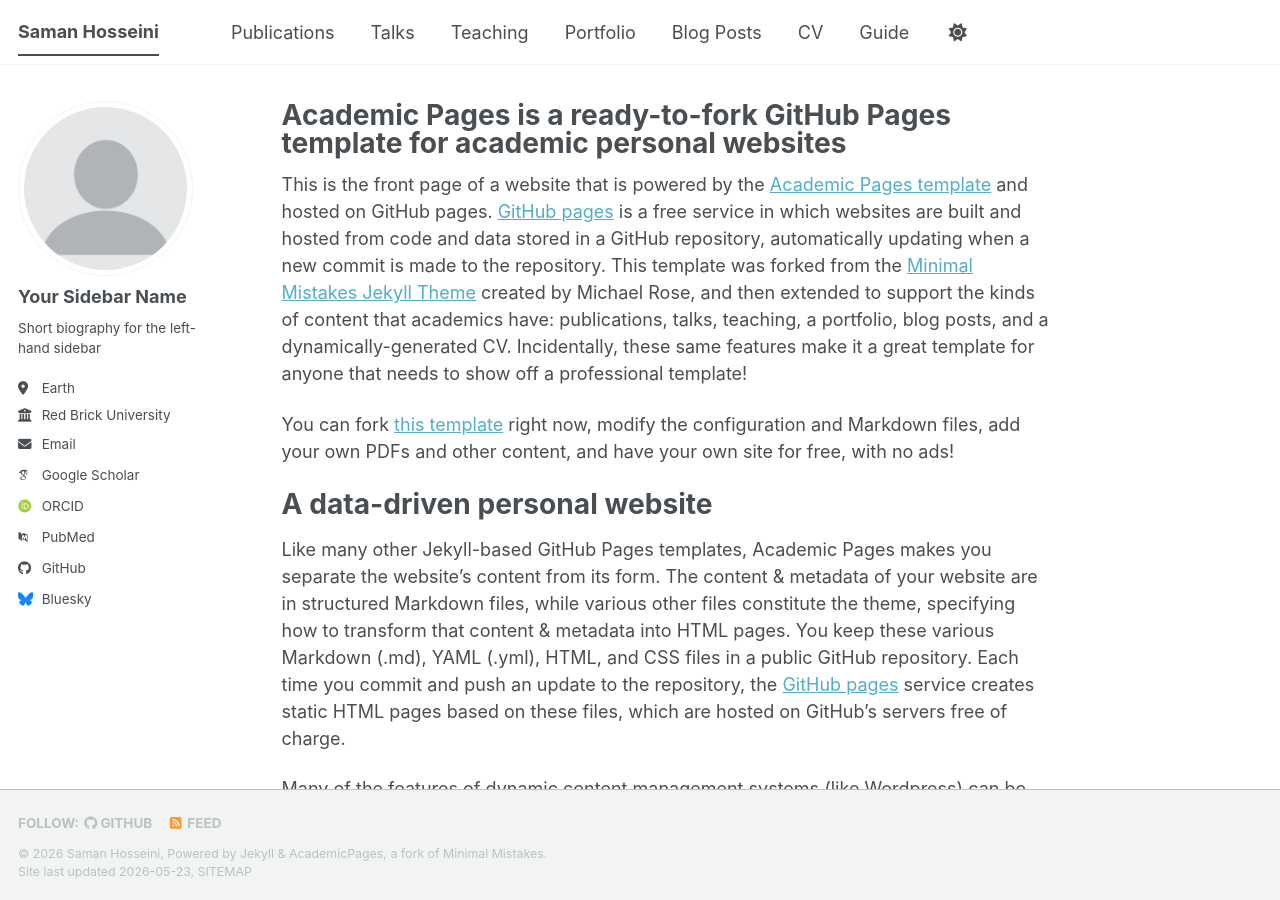
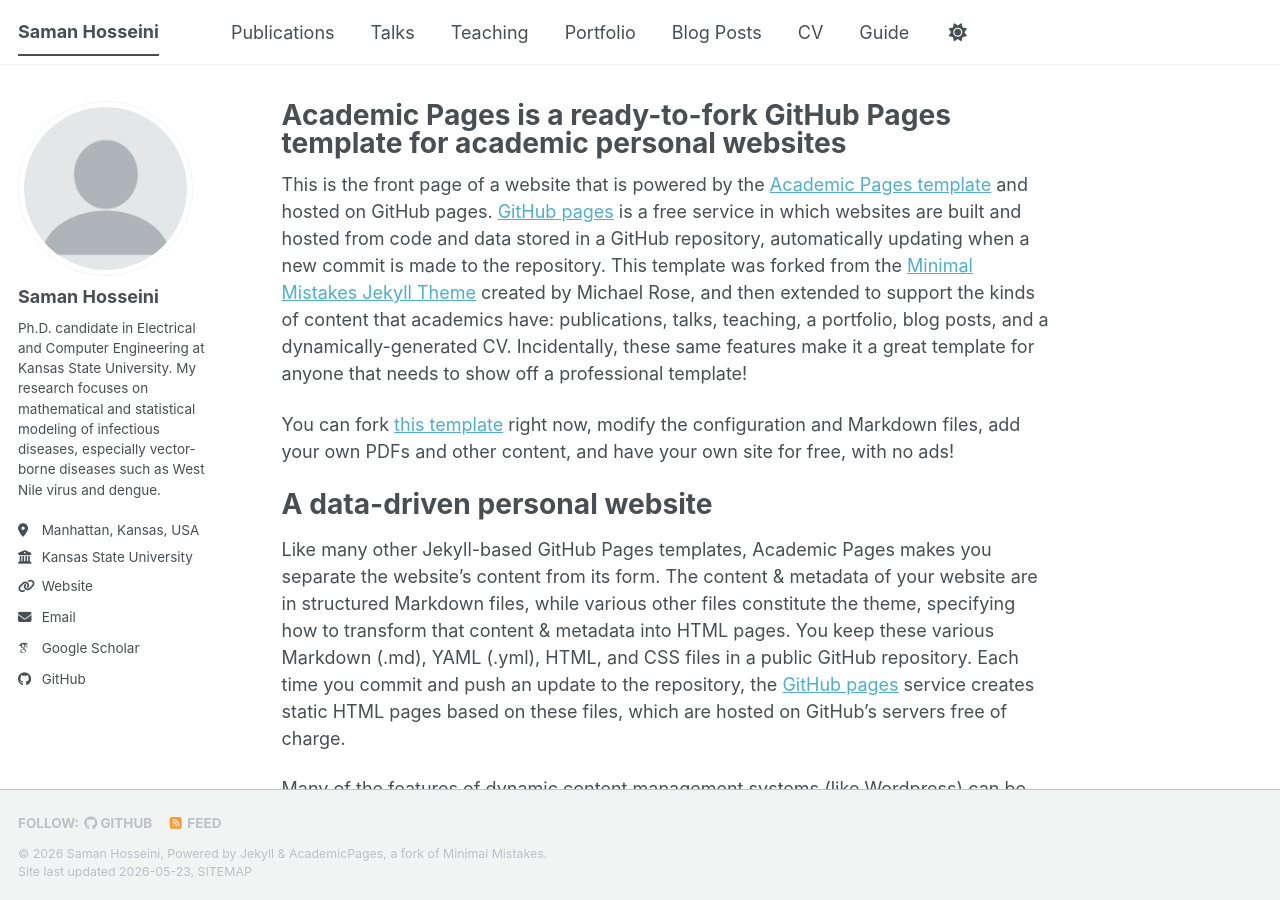
Before and after one commit to Saman-Hoss/Saman-Hoss.github.io, a Jekyll site: the page built from _pages/about.md, in a window 1280 px wide and 900 px high. Built offline with Jekyll 4.4.1, drawn with Linux system fonts in a browser that asks for light colours; some web fonts are replaced; a script bundle is joined from its source files by our own code; library files that are not in the unit come from our copies; some of the changed lines change nothing that is shown.

Commit message:
Update _config.yml

```diff
--- a/_config.yml
+++ b/_config.yml
@@ -1,133 +1,125 @@
 # Welcome to Jekyll!
-#
-# This config file is meant for settings that affect your entire site, values
-# which you are expected to set up once and rarely need to edit after that.
-# For technical reasons, this file is *NOT* reloaded automatically when you use
-# `jekyll serve -l -H localhost`. If you change this file, please restart the
-# server process.
 
 # Basic Site Settings
 locale                   : "en-US"
-site_theme               : "default" # The available themes options are "default", "air", "sunrise", "mint", "dirt" and "contrast"
+site_theme               : "default"
 title                    : "Saman Hosseini"
 title_separator          : "-"
 name                     : &name "Saman Hosseini"
-description              : &description "Saman Hosseini's academic portfolio"   # Update this with a general description of your site, this is the default if not overridden by a page
-url                      : "https://Saman-Hoss.github.io" # The base hostname & protocol for your site e.g. "https://[your GitHub username].github.io",
-                                                           # or if you already have some other page hosted on Github then use "https://[your GitHub username].github.io/[Your Repo Name]"
-baseurl                  : "" # the subpath of your site, e.g. "/blog"
+description              : &description "Academic portfolio of Saman Hosseini"
+url                      : "https://saman-hoss.github.io"
+baseurl                  : ""
 repository               : "Saman-Hoss/Saman-Hoss.github.io"
 
-# Site Author - The following control what appear as part of the author content on the side bar.
-#               If a field is blank the icon and link will not appear, otherwise it will be shown.
-#               Additional customization can be done by editing /_includes/author-profile.html
+# Site Author
 author:
   # Biographic information
   avatar           : "profile.png"
-  name             : "Your Sidebar Name"
-  pronouns         : # example: "she/her"
-  bio              : "Short biography for the left-hand sidebar"
-  location         : "Earth"
-  employer         : "Red Brick University"
-  uri              : # URL
-  email            : "none@example.org"
+  name             : "Saman Hosseini"
+  pronouns         :
+  bio              : "Ph.D. candidate in Electrical and Computer Engineering at Kansas State University. My research focuses on mathematical and statistical modeling of infectious diseases, especially vector-borne diseases such as West Nile virus and dengue."
+  location         : "Manhattan, Kansas, USA"
+  employer         : "Kansas State University"
+  uri              : "https://ece.k-state.edu/netse/members/Saman.html"
+  email            : "shosseini@ksu.edu"
 
   # Academic websites
-  academia         : # URL
-  arxiv            : # URL - Update with the correct link to your profile
-  googlescholar    : "https://scholar.google.com/citations?user=PS_CX0AAAAAJ"
-  inspire-hep      : # URL
-  impactstory      : # URL
-  orcid            : "https://orcid.org/yourorcidurl"
-  semantic         : # URL
-  ssrn             : # URL
-  pubmed           : "https://www.ncbi.nlm.nih.gov/pubmed/?term=john+snow"
-  researchgate     : # URL
-  scopus           : # URL
-  zotero           : # URL
-
+  academia         :
+  arxiv            :
+  googlescholar    : "https://scholar.google.com/citations?user=Ipqdoz4AAAAJ&hl=en"
+  inspire-hep      :
+  impactstory      :
+  orcid            :
+  semantic         :
+  ssrn             :
+  pubmed           :
+  researchgate     :
+  scopus           :
+  zotero           :
 
   # Repositories and software development
-  bitbucket        : # Username - Update with your username on the site
-  codepen          : # Username
-  dribbble         : # Username
-  github           : "academicpages"
-  kaggle           : # Username
-  stackoverflow    : # User number or user number and name (i.e., use "1" or "1/jeff-atwood")
+  bitbucket        :
+  codepen          :
+  dribbble         :
+  github           : "Saman-Hoss"
+  kaggle           :
+  stackoverflow    :
 
   # Social media
-  artstation       : # Username
-  bluesky          : "bsky.app" # Replace this with you Bluesky username
-  facebook         : # Username
-  flickr           : # Username
-  foursquare       : # Username
-  goodreads        : # Username
-  google_plus      : # Username
-  keybase          : # Username
-  instagram        : # Username
-  lastfm           : # Username
-  linkedin         : # Username
-  mastodon         : # URL
-  medium           : # URL
-  pinterest        : # Username
-  soundcloud       : # Username
-  steam            : # Username
-  telegram         : # URL
-  tumblr           : # Username
-  twitter          : # Username for X / Twitter
-  vine             : # Username
-  weibo            : # Username
-  wikipedia        : # Username
-  xing             : # Username
-  youtube          : # Username
-  zhihu            : # Username
+  artstation       :
+  bluesky          :
+  facebook         :
+  flickr           :
+  foursquare       :
+  goodreads        :
+  google_plus      :
+  keybase          :
+  instagram        :
+  lastfm           :
+  linkedin         :
+  mastodon         :
+  medium           :
+  pinterest        :
+  soundcloud       :
+  steam            :
+  telegram         :
+  tumblr           :
+  twitter          :
+  vine             :
+  weibo            :
+  wikipedia        :
+  xing             :
+  youtube          :
+  zhihu            :
 
-# Publication Category - The following the list of publication categories and their headings
+# Publication Category
 publication_category:
   books:
-    title: 'Books'
+    title: "Books"
   manuscripts:
-    title: 'Journal Articles'
+    title: "Journal Articles"
   conferences:
-    title: 'Conference Papers'
+    title: "Conference Papers"
 
 # Site Settings
-teaser                   :  # filename of teaser fallback teaser image placed in /images/ for social media previews
-breadcrumbs              : false # true, false (default)
+teaser                   :
+breadcrumbs              : false
 words_per_minute         : 160
 future                   : true
-read_more                : "disabled" # if enabled, adds "Read more" links to excerpts
-talkmap_link             : false      #change to true to add link to talkmap on talks page
+read_more                : "disabled"
+talkmap_link             : false
+
 comments:
-  provider               : # false (default), "disqus", "discourse", "facebook", "google-plus", "staticman", "custom"
+  provider               :
   disqus:
     shortname            :
   discourse:
-    server               : # https://meta.discourse.org/t/embedding-discourse-comments-via-javascript/31963 , e.g.: meta.discourse.org
+    server               :
   facebook:
     appid                :
-    num_posts            : # 5 (default)
-    colorscheme          : # "light" (default), "dark"
+    num_posts            :
+    colorscheme          :
+
 staticman:
-  allowedFields          : ['name', 'email', 'url', 'message']
-  branch                 : "gh-pages" # "master", "gh-pages"
+  allowedFields          : ["name", "email", "url", "message"]
+  branch                 : "master"
   commitMessage          : "New comment."
-  filename               : comment-{@timestamp}
+  filename               : "comment-{@timestamp}"
   format                 : "yml"
   moderation             : true
   path                   : "_data/comments/{options.slug}"
-  requiredFields         : ['name', 'email', 'message']
+  requiredFields         : ["name", "email", "message"]
   transforms:
     email                : "md5"
   generatedFields:
     date:
       type               : "date"
       options:
-        format           : "iso8601" # "iso8601" (default), "timestamp-seconds", "timestamp-milliseconds"
+        format           : "iso8601"
+
 atom_feed:
-  hide                   : false     # change to true to hide the RSS feed in the footer
-  path                   : # blank (default) uses feed.xml
-
+  hide                   : false
+  path                   :
 
 # SEO Related
 google_site_verification :
@@ -135,36 +127,37 @@
 alexa_site_verification  :
 yandex_site_verification :
 
-
 # Social Sharing
 twitter:
   username               : &twitter
+
 facebook:
   username               :
   app_id                 :
   publisher              :
-og_image                 :  # Social media default site image
-og_description           :  # Social media default site image description
-# For specifying social profiles
-# - https://developers.google.com/structured-data/customize/social-profiles
+
+og_image                 :
+og_description           :
+
 social:
-  type                   : # Person or Organization (defaults to Person)
-  name                   : # If the user or organization name differs from the site's name
-  links: # An array of links to social media profiles
-
+  type                   : "Person"
+  name                   : "Saman Hosseini"
+  links:
+    - "https://scholar.google.com/citations?user=Ipqdoz4AAAAJ&hl=en"
+    - "https://github.com/Saman-Hoss"
 
 # Analytics
 analytics:
-  provider               :  "false" # false (default), "google", "google-universal", "google-analytics-4", "custom"
+  provider               : false
   google:
     tracking_id          :
-
 
 # Reading Files
 include:
   - .htaccess
   - _pages
   - files
+
 exclude:
   - "*.sublime-project"
   - "*.sublime-workspace"
@@ -192,12 +185,13 @@
   - README
   - tmp
   - vendor
+
 keep_files:
   - .git
   - .svn
+
 encoding: "utf-8"
 markdown_ext: "markdown,mkdown,mkdn,mkd,md"
-
 
 # Conversion
 markdown: kramdown
@@ -205,7 +199,6 @@
 lsi: false
 excerpt_separator: "\n\n"
 incremental: false
-
 
 # Markdown Processing
 kramdown:
@@ -215,11 +208,10 @@
   footnote_nr: 1
   entity_output: as_char
   toc_levels: 1..6
-  smart_quotes: lsquo,rsquo,ldquo,rdquo
+  smart_quotes: "lsquo,rsquo,ldquo,rdquo"
   enable_coderay: false
 
-
-# These settings control the types of collections used by the template
+# Collections
 collections:
   teaching:
     output: true
@@ -234,8 +226,7 @@
     output: true
     permalink: /:collection/:path/
 
-
-# These settings control how pages and collections are included in the site
+# Defaults
 defaults:
   # _posts
   - scope:
@@ -248,6 +239,7 @@
       comments: true
       share: true
       related: true
+
   # _pages
   - scope:
       path: ""
@@ -255,6 +247,7 @@
     values:
       layout: single
       author_profile: true
+
   # _teaching
   - scope:
       path: ""
@@ -264,6 +257,7 @@
       author_profile: true
       share: true
       comments: true
+
   # _publications
   - scope:
       path: ""
@@ -273,6 +267,7 @@
       author_profile: true
       share: true
       comments: true
+
   # _portfolio
   - scope:
       path: ""
@@ -282,6 +277,7 @@
       author_profile: true
       share: true
       comment: true
+
   # _talks
   - scope:
       path: ""
@@ -291,19 +287,14 @@
       author_profile: true
       share: true
 
-
 # Sass/SCSS
 sass:
   sass_dir: _sass
-  style: compressed # https://sass-lang.com/documentation/file.SASS_REFERENCE.html#output_style
-
+  style: compressed
 
 # Outputting
 permalink: /:categories/:title/
-# paginate: 5 # amount of posts to show
-# paginate_path: /page:num/
-timezone: Etc/UTC # https://en.wikipedia.org/wiki/List_of_tz_database_time_zones
-
+timezone: Etc/UTC
 
 # Plugins
 plugins:
@@ -323,38 +314,16 @@
   - jekyll-redirect-from
   - jemoji
 
-
 # Archives
-#  Type
-#  - GitHub Pages compatible archive pages built with Liquid ~> type: liquid (default)
-#  - Jekyll Archives plugin archive pages ~> type: jekyll-archives
-#  Path (examples)
-#  - Archive page should exist at path when using Liquid method or you can
-#    expect broken links (especially with breadcrumbs enabled)
-#  - <base_path>/tags/my-awesome-tag/index.html ~> path: /tags/
-#  - <base_path/categories/my-awesome-category/index.html ~> path: /categories/
-#  - <base_path/my-awesome-category/index.html ~> path: /
 category_archive:
   type: liquid
   path: /categories/
+
 tag_archive:
   type: liquid
   path: /tags/
-# https://github.com/jekyll/jekyll-archives
-# jekyll-archives:
-#   enabled:
-#     - categories
-#     - tags
-#   layouts:
-#     category: archive-taxonomy
-#     tag: archive-taxonomy
-#   permalinks:
-#     category: /categories/:name/
-#     tag: /tags/:name/
-
 
 # HTML Compression
-# - https://jch.penibelst.de/
 compress_html:
   clippings: all
   ignore:
```
